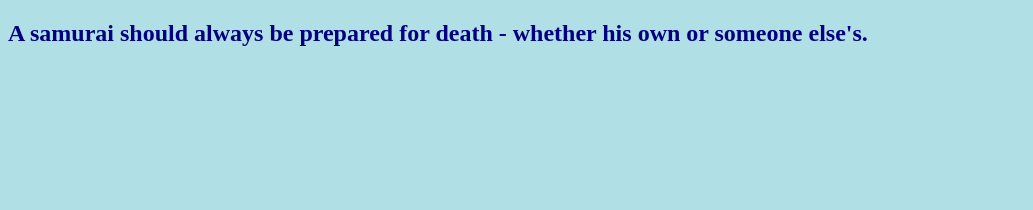
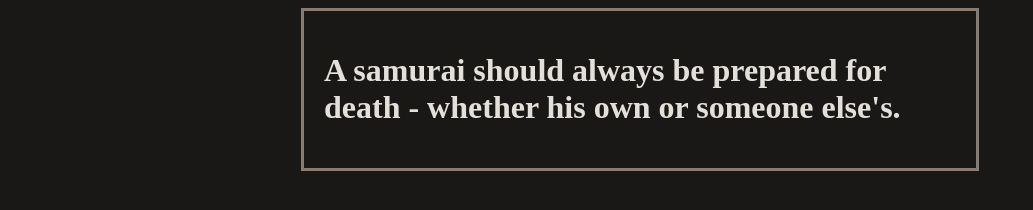
Before and after one commit to ellie-keen/samurai-cli, a website: page index.html in a window 1280 px wide. Shown: the whole page, without its empty margins (0-1033 px from the left). Drawn offline with Linux system fonts and the light colour scheme.

Commit message:
Enhance css

```diff
--- a/index.html
+++ b/index.html
@@ -8,7 +8,11 @@
   </head>
 
   <body>
-    <h2 style="color: navy" id="quote"></h2>
+    <div
+      style="margin: auto; width: 50%; border: 3px solid#887b71; padding: 20px"
+    >
+      <h1 id="quote"></h1>
+    </div>
     <script src="bin/index.js"></script>
   </body>
 </html>
--- a/styles.css
+++ b/styles.css
@@ -1,9 +1,6 @@
 body {
-  background-color: powderblue;
+  background-color: #1a1817;
 }
 h1 {
-  color: blue;
+  color: #e2e0d9;
 }
-p {
-  color: red;
-}
```
